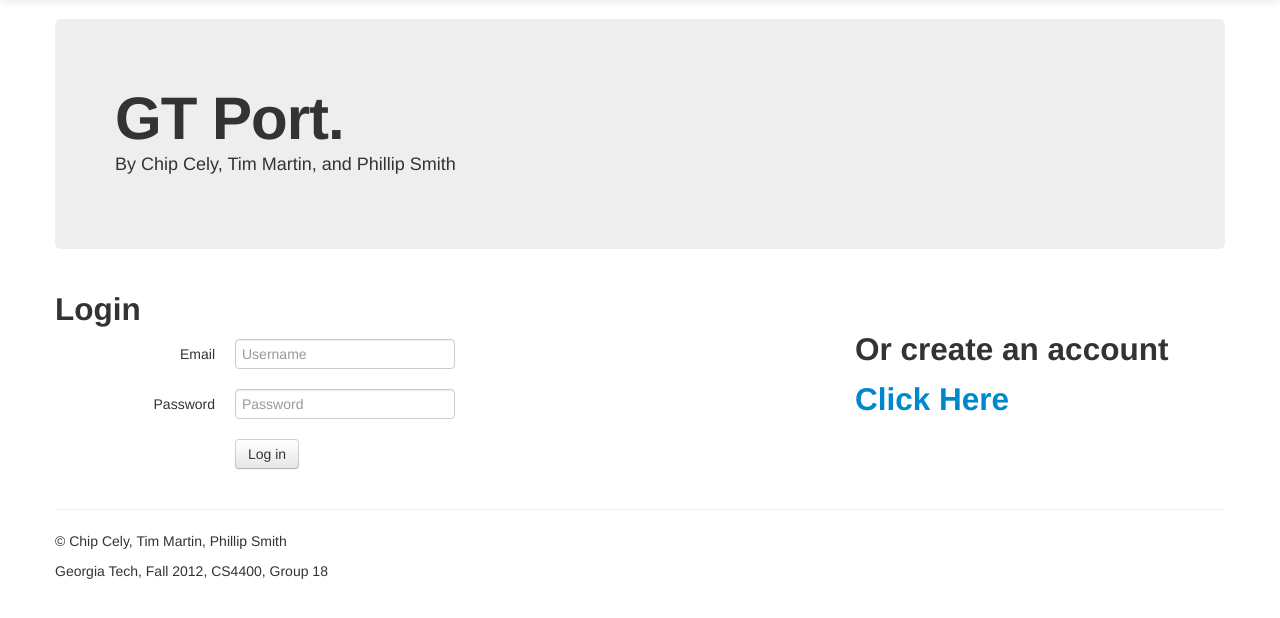
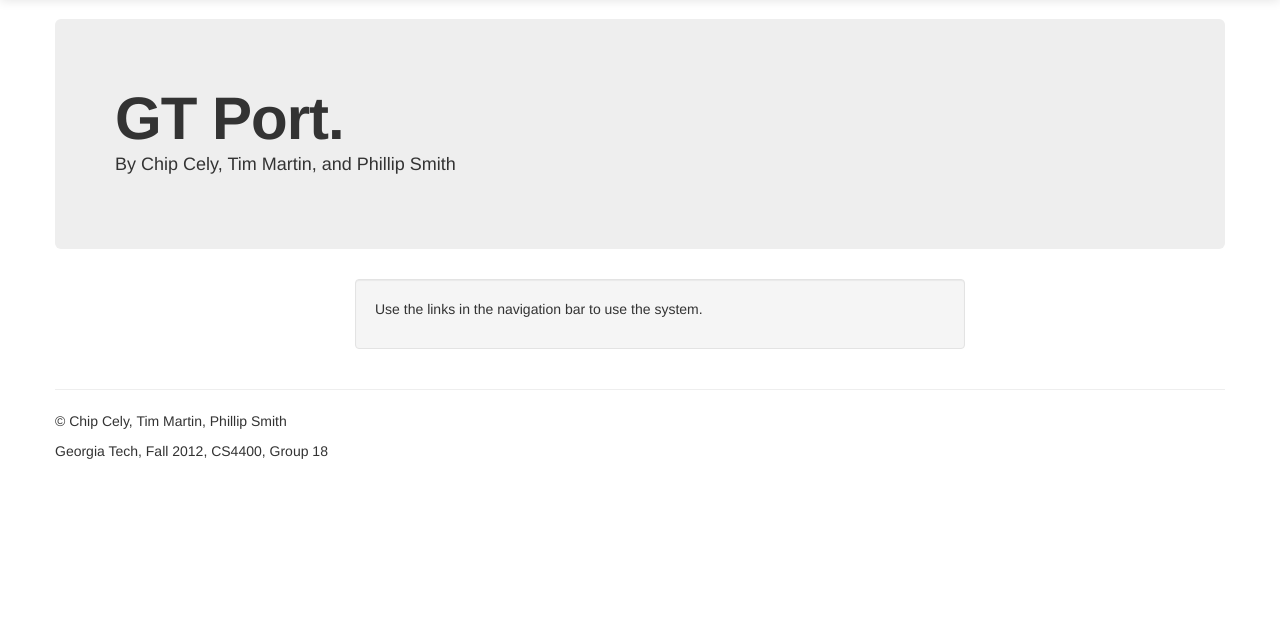
Before and after one commit to t-mart/gtport, a PHP site: page /index.php in a window 1280 px wide. Shown: the part 41-659 px from the top of the page. Run offline with PHP 8.4, Linux system fonts and the light colour scheme; the visitor is signed in with stand-in values (Sample User, id 1); some libraries are stand-ins or nearby versions.

Commit message:
remove login/create account if logged in

```diff
--- a/index.php
+++ b/index.php
@@ -17,8 +17,9 @@
         <h1>GT Port.</h1>
         <p>By Chip Cely, Tim Martin, and Phillip Smith</p>
       </div>
+      <div class="row">
 
-      <div class="row">
+<?php if (!isset($_SESSION['user_id'])) : ?>
         <div class="span8">
           <h2>Login</h2>
           <?php include('login-form.php') ?>
@@ -29,6 +30,11 @@
           <h2>Or create an account</h2>
           <h2><a href="create_account.php">Click Here</a></h2>
         </div>
+<?php else : ?>
+        <div class="span6 offset3 well">
+        <p>Use the links in the navigation bar to use the system.</p>
+        </div>
+<?php endif; ?>
       </div>
       <hr>
 
--- a/login-form.php
+++ b/login-form.php
@@ -1,6 +1,6 @@
 <form class="form-horizontal" method="post" name="loginForm" action="login-exec.php">
   <div class="control-group">
-    <label class="control-label" for="username">Email</label>
+    <label class="control-label" for="username">Username</label>
     <div class="controls">
       <input type="text" name="username" id="username" placeholder="Username">
     </div>
--- a/logout.php
+++ b/logout.php
@@ -5,6 +5,7 @@ session_start();
 //Unset the variables stored in session
 unset($_SESSION['user_id']);
 unset($_SESSION['user_type']);
+unset($_SESSION['user_username']);
 
 $successmsg_arr[] = 'You have logged out succesfully';
 $_SESSION['success_alerts'] = $successmsg_arr;
```
